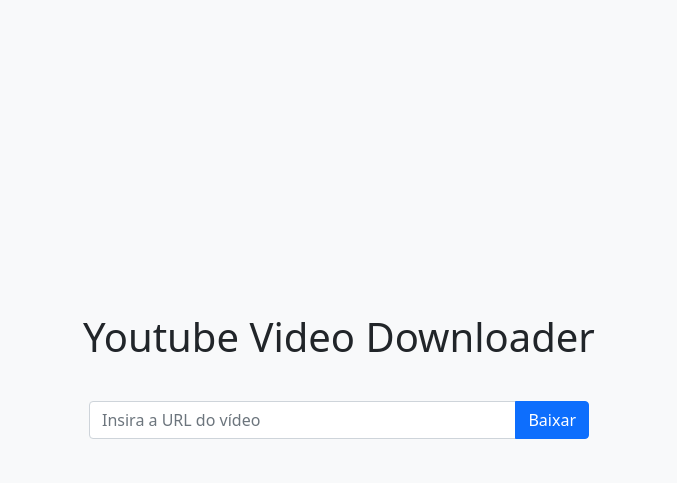
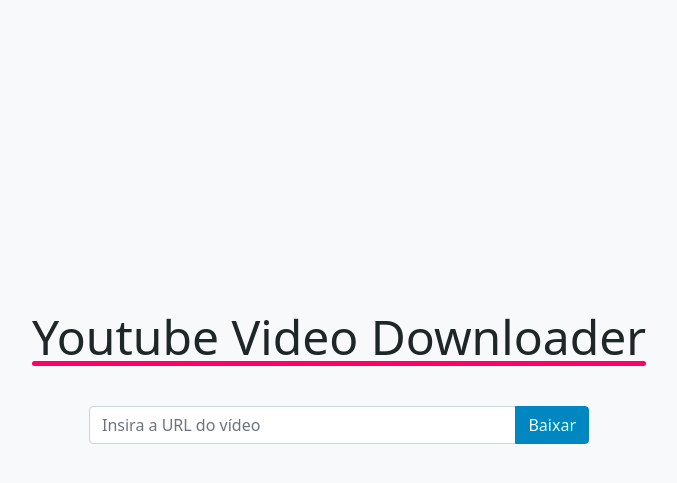
Before and after one commit to Moscarde/django_youtube_downloader, a Django app: page / in a window 1280 px wide. Shown: the top 483 px of the page, without its empty margins (301-978 px from the left). Run offline with Django 5.2, Linux system fonts and the light colour scheme; data that the repository does not hold is empty.

Commit message:
feat: Enhance styling of the video downloader page with custom underline and animation effects

```diff
--- a/youtube_downloader/static/youtube_downloader/style.css
+++ b/youtube_downloader/static/youtube_downloader/style.css
@@ -19,9 +19,51 @@
 }
 
 h1 {
-    font-size: 2.5rem;
+    font-size: 3rem;
     margin-bottom: 1.5rem;
     text-align: center;
+}
+
+h1.custom-underline {
+    font-size: 3rem;
+    margin-bottom: 1.5rem;
+    text-align: center;
+    position: relative;
+}
+
+h1.custom-underline::after {
+    content: "";
+    position: absolute;
+    bottom: 0;
+    /* Faz o sublinhado ficar logo abaixo do texto */
+    left: 0;
+    width: 100%;
+    /* O sublinhado tem o mesmo comprimento do texto */
+    height: 5px;
+    /* Espessura do sublinhado */
+    background-color: #ff0000;
+    border-radius: 5px;
+    /* Cor do sublinhado */
+}
+
+.rgb-animate {
+    animation-iteration-count: infinite;
+    animation-duration: 20s;
+    animation-name: rgb_anim;
+}
+
+@keyframes rgb_anim {
+    from {
+        filter: hue-rotate(0deg);
+    }
+
+    50% {
+        filter: hue-rotate(360deg);
+    }
+
+    to {
+        filter: hue-rotate(0deg);
+    }
 }
 
 form {
--- a/youtube_downloader/templates/youtube_downloader/index.html
+++ b/youtube_downloader/templates/youtube_downloader/index.html
@@ -16,12 +16,12 @@
 	</head>
 	<body>
         <div id="main-content">
-            <h1>Youtube Video Downloader</h1>
+            <h1 class="custom-underline rgb-animate">Youtube Video Downloader</h1>
             <form id="video-form">
                 {% csrf_token %}
                 <div class="input-group">
                     <input type="url" name="video_url" class="form-control" placeholder="Insira a URL do vídeo" required />
-                    <button type="submit" class="btn btn-primary">Baixar</button>
+                    <button type="submit" class="btn btn-primary rgb-animate">Baixar</button>
                 </div>
                 <div id="loading-spinner" class="text-center mt-3">
                     <div class="spinner-border text-primary" role="status">
```
